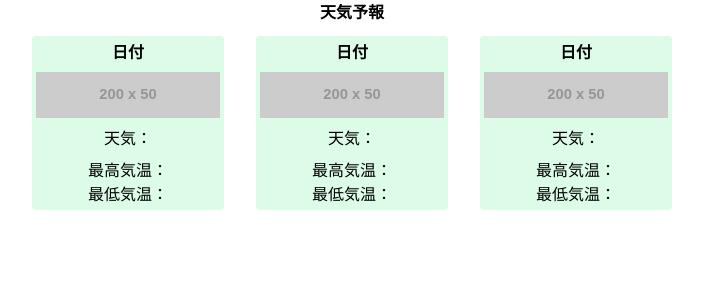
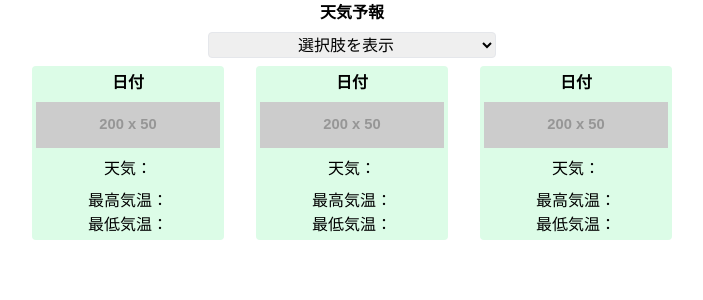
Before and after one commit to expsh13/react-07-Weather, a React (Vite) app: page / in a window 1280 px wide. Shown: the top 300 px of the page, without its empty margins (288-991 px from the left). Built offline with nearby package versions, Linux system fonts and the light colour scheme.

Commit message:
add pulldown data

```diff
--- a/src/App.tsx
+++ b/src/App.tsx
@@ -1,20 +1,21 @@
+import { useState } from "react";
 import { Card } from "./components/Card/Card";
+import { Pulldown } from "./components/Pulldown/Pulldown";
+import locationData from "./data/location.json";
+import { CardContainer } from "./components/Card/CardContainer";
 
 export const App = () => {
+  const [location, setLocation] = useState("");
+  const handleLocationChange = (id: string) => {
+    setLocation(id);
+  };
   return (
-    <div>
+    <div className="grid gap-2">
       <h1 className="font-bold text-center">天気予報</h1>
-      <div className="flex justify-between w-1/2 m-auto mt-3">
-        <div className="w-3/10">
-          <Card />
-        </div>
-        <div className="w-3/10">
-          <Card />
-        </div>
-        <div className="w-3/10">
-          <Card />
-        </div>
+      <div className="flex justify-center">
+        <Pulldown data={locationData} onChangeLocation={handleLocationChange} />
       </div>
+      <CardContainer />
     </div>
   );
 };
--- /dev/null
+++ b/src/components/Card/CardContainer.tsx
@@ -0,0 +1,17 @@
+import { Card } from "./Card";
+
+export const CardContainer = () => {
+  return (
+    <div className="flex justify-between w-1/2 m-auto">
+      <div className="w-3/10">
+        <Card />
+      </div>
+      <div className="w-3/10">
+        <Card />
+      </div>
+      <div className="w-3/10">
+        <Card />
+      </div>
+    </div>
+  );
+};
--- /dev/null
+++ b/src/components/Pulldown/Pulldown.tsx
@@ -0,0 +1,24 @@
+type PropsType = {
+  data: {
+    name: string;
+    id: string;
+  }[];
+  onChangeLocation: (location: string) => void;
+};
+
+export const Pulldown = (props: PropsType) => {
+  const { data, onChangeLocation } = props;
+  return (
+    <select
+      className="w-72 text-center border rounded"
+      onChange={(e) => onChangeLocation(e.currentTarget.value)}
+    >
+      <option value="">選択肢を表示</option>
+      {data.map((item) => (
+        <option key={item.id} value={item.id}>
+          {item.name}
+        </option>
+      ))}
+    </select>
+  );
+};
--- a/src/output.css
+++ b/src/output.css
@@ -564,12 +564,20 @@ video {
   width: 50%;
 }
 
-.w-\[3\/10\%\] {
-  width: 3/10%;
+.w-3\/10 {
+  width: 30%;
 }
 
-.w-3\/10 {
-  width: 30%;
+.w-1\/3 {
+  width: 33.333333%;
+}
+
+.w-72 {
+  width: 18rem;
+}
+
+.justify-center {
+  justify-content: center;
 }
 
 .justify-between {
@@ -582,6 +590,10 @@ video {
 
 .rounded {
   border-radius: 0.25rem;
+}
+
+.border {
+  border-width: 1px;
 }
 
 .bg-green-100 {
```
